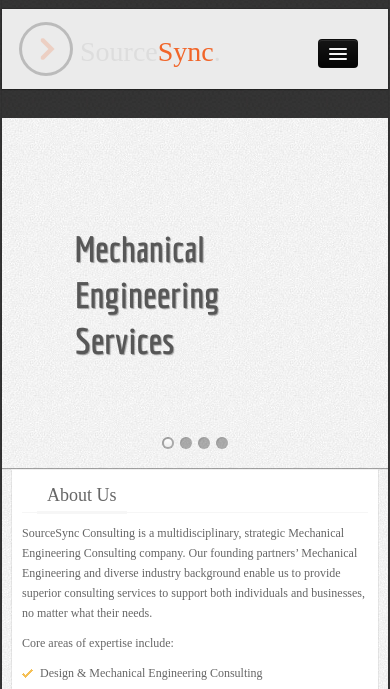
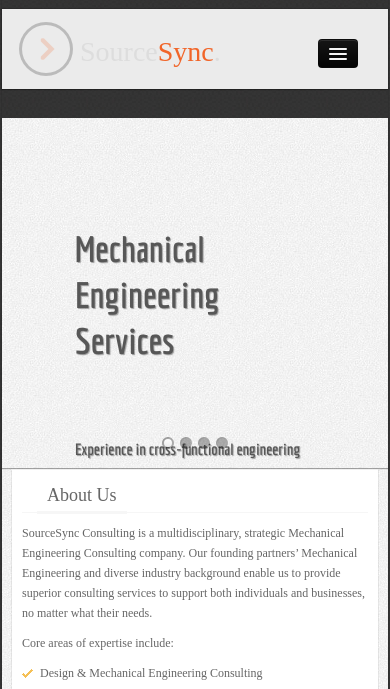
Before and after one commit to wpurd/ss, a PHP site: page /index.html in a window 390 px wide. Shown: the part 21-710 px from the top of the page. Run offline with PHP 8.4, Linux system fonts and the light colour scheme; some web fonts are replaced.

Commit message:
slider margin

```diff
--- a/css/parallax-slider.css
+++ b/css/parallax-slider.css
@@ -841,7 +841,7 @@
 
 	.da-slide p{
 		width: 80%;
-		top: 500px;
+		top: 300px;
 		font-size: 16px;
 		padding: 18px 20px 38px 20px;
 	}
```
